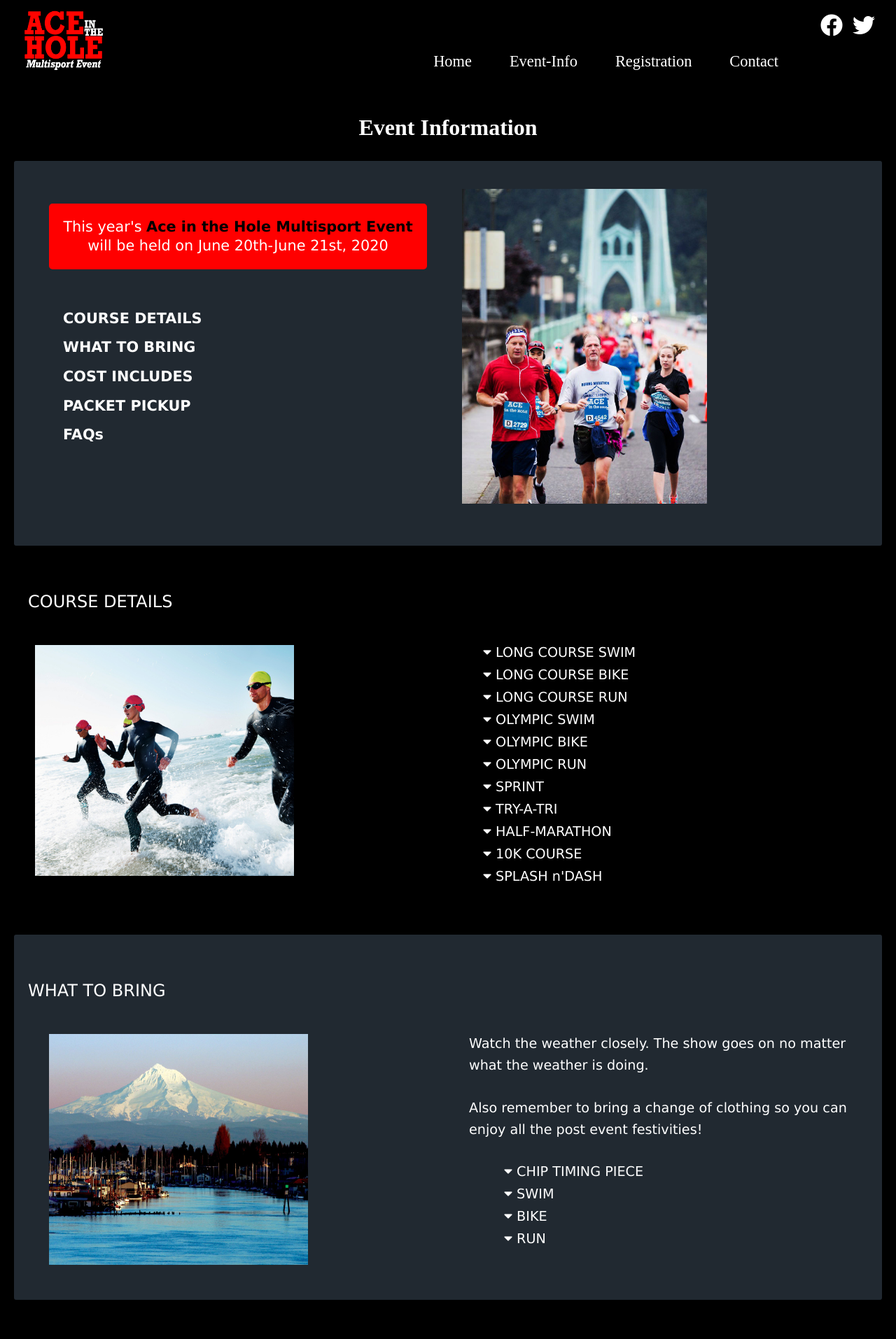
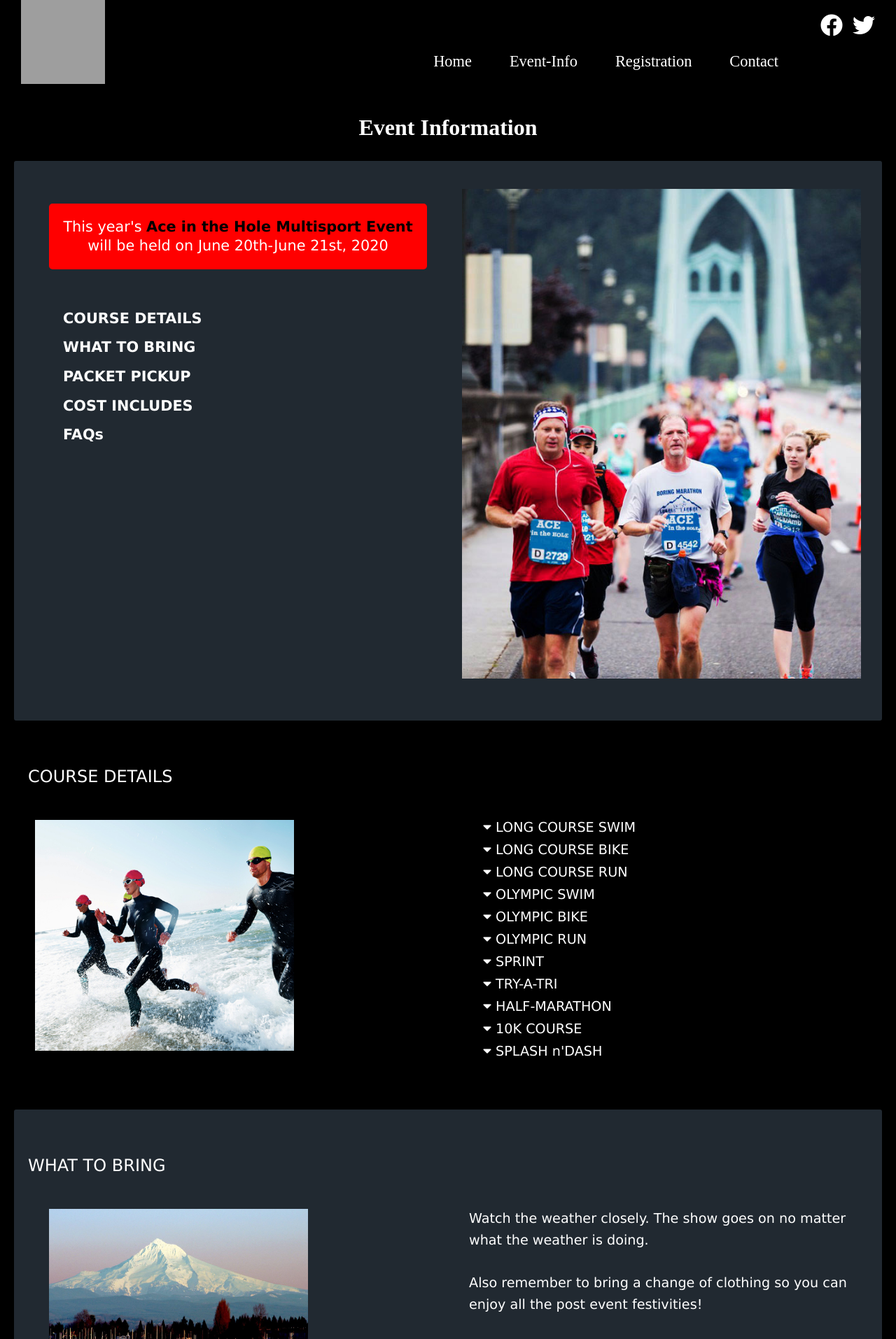
Before and after one commit to laurie-wandle/ace-in-the-hole, a PHP site: page /eventinfo.html.php in a window 1280 px wide. Shown: the top 1914 px of the page at 70% size. Run offline with PHP 8.4, Linux system fonts and the light colour scheme; some libraries are stand-ins or nearby versions; grey boxes are pictures that could not be loaded.

Commit message:
Add files via upload

```diff
--- a/aceinthehole/eventinfo/eventinfo.html.php
+++ b/aceinthehole/eventinfo/eventinfo.html.php
@@ -55,14 +55,14 @@
             <ul>
                 <li><a href="#courseDeets">COURSE DETAILS</a></li>
                 <li><a href="#what2Bring">WHAT TO BRING</a></li>
+                <li><a href="#pickupCostincludes">PACKET PICKUP</a></li>
                 <li><a href="#pickupCostincludes">COST INCLUDES</a></li>
-                <li><a href="#pickupCostincludes">PACKET PICKUP</a></li>
                 <li><a href="#FAQS">FAQs</a></li>
             </ul>
         </div>
 
         <div class="eventcontent">
-            <img src="../images/stjohnbridge2.jpg" alt="St. John's Bridge" width="350" height="450">
+            <img src="../images/stjohnbridge2.jpg" alt="St. John's Bridge">
         </div>
     </div>
 
@@ -139,7 +139,7 @@
                         so you can enjoy all the post event festivities!</p>
 
                    <ul>
-                       <li><button id="chipTiming"><i class="fas fa-caret-down"></i><i class="fas fa-caret-up"></i> CHIP TIMING PIECE</button></li>
+                       <li><button id="chipTiming"><i class="fas fa-caret-down"></i><i class="fas fa-caret-up"></i> CHIP TIMING</button></li>
                             <p id="chipTimingP">You must wear your chip timing piece during the entire event. You will be given a band that will hold your chip
                                 timing piece around your ankle throughout the entire event. Be sure that it is snapped tightly. Be sure to have your Chip Timing
                                 piece on before you start the race and be sure to step over the timing mats after each segment of the race. If you are wearing a
@@ -244,6 +244,9 @@
 
 
 
+
+
+
     </main>
 
     <?php include '../includes/footer.inc.html.php'; ?>
```
